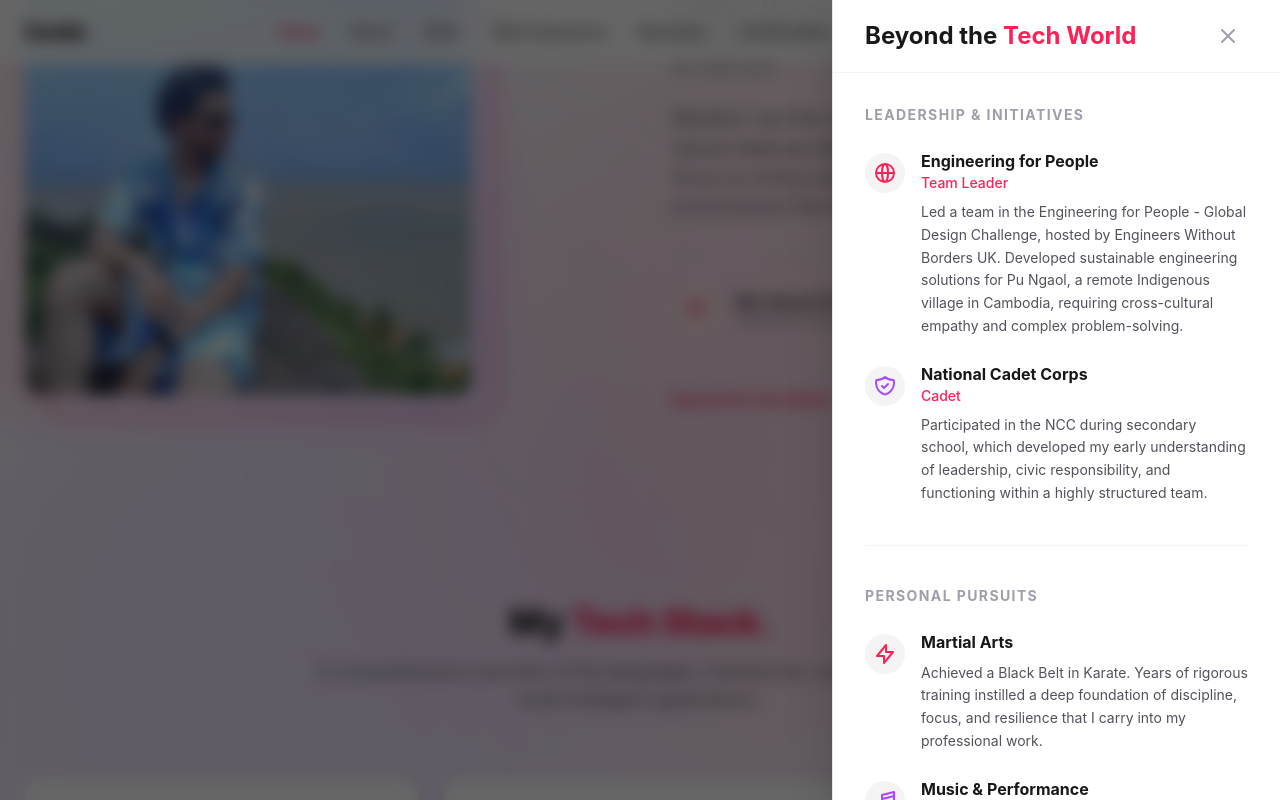
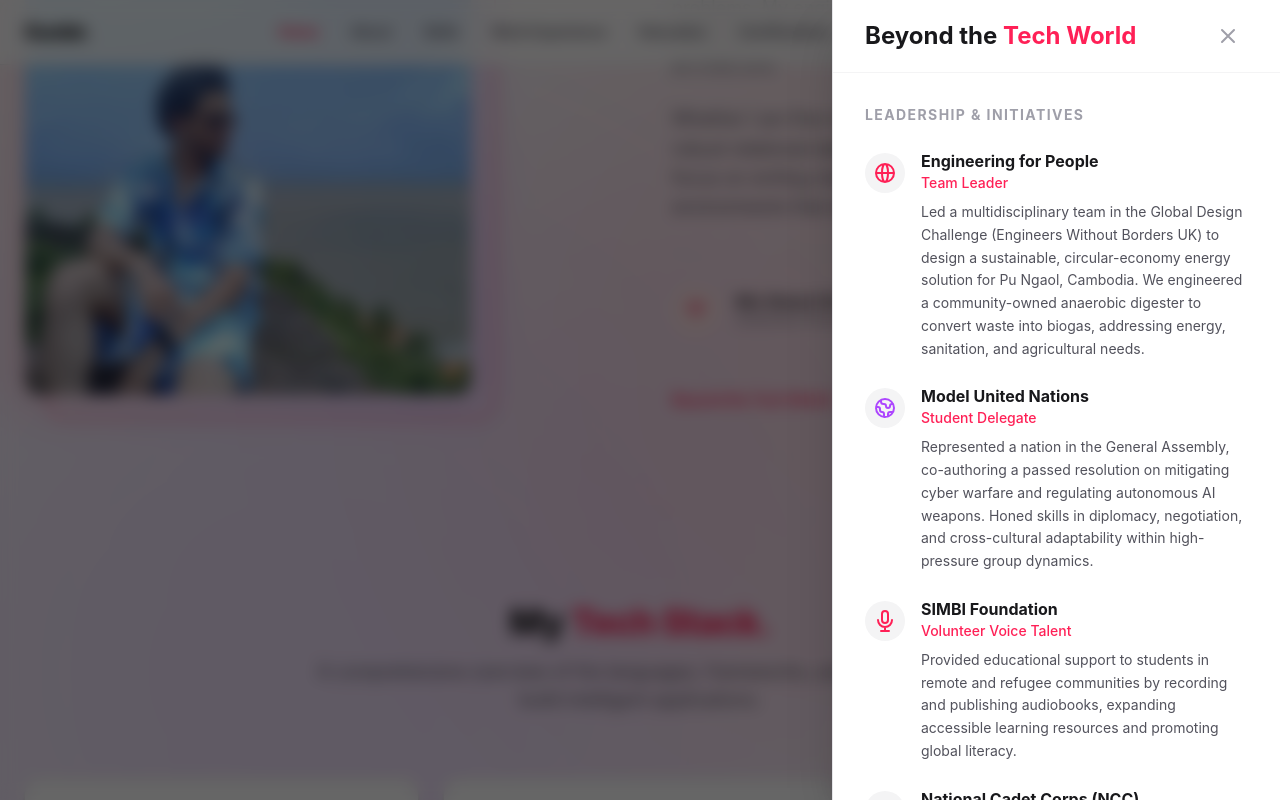
Before and after one commit to Gunbir-Walia/Personal-Portfolio-Website, a React (Vite) app in the folder portfolio-revamp/: page / in a window 1280 px wide. Both pictures are taken after a click on the button "Beyond the Tech World". Shown: the part 995-1795 px from the top of the page. Built offline with nearby package versions, Linux system fonts and the light colour scheme.

Commit message:
Updated the data in Beyond drawer section

```diff
--- a/portfolio-revamp/src/data/beyond.jsx
+++ b/portfolio-revamp/src/data/beyond.jsx
@@ -2,7 +2,12 @@ export const leadership = [
     {
         title: "Engineering for People",
         role: "Team Leader",
-        description: "Led a team in the Engineering for People - Global Design Challenge, hosted by Engineers Without Borders UK. Developed sustainable engineering solutions for Pu Ngaol, a remote Indigenous village in Cambodia, requiring cross-cultural empathy and complex problem-solving.",
+        description: "Led a multidisciplinary team in the Global Design Challenge (Engineers Without Borders UK) to design a sustainable, circular-economy energy solution for Pu Ngaol, Cambodia. We engineered a community-owned anaerobic digester to convert waste into biogas, addressing energy, sanitation, and agricultural needs.",
+        bullets: [
+            "Directed team workflow across technical, sustainability, and communications roles.",
+            "Assessed the feasibility of alternative technologies (solar, hydro, etc.) and justified system choice.",
+            "Embedded user-centred design through community engagement strategies, training plans, and post-implementation feedback loops."
+        ],
         icon: (
             <svg className="h-6 w-6 text-rose-500" fill="none" viewBox="0 0 24 24" stroke="currentColor" strokeWidth="2">
                 <path strokeLinecap="round" strokeLinejoin="round" d="M21 12a9 9 0 01-9 9m9-9a9 9 0 00-9-9m9 9H3m9 9a9 9 0 01-9-9m9 9c1.657 0 3-4.03 3-9s-1.343-9-3-9m0 18c-1.657 0-3-4.03-3-9s1.343-9 3-9m-9 9a9 9 0 019-9" />
@@ -10,9 +15,29 @@ export const leadership = [
         )
     },
     {
-        title: "National Cadet Corps",
-        role: "Cadet",
-        description: "Participated in the NCC during secondary school, which developed my early understanding of leadership, civic responsibility, and functioning within a highly structured team.",
+        title: "Model United Nations",
+        role: "Student Delegate",
+        description: "Represented a nation in the General Assembly, co-authoring a passed resolution on mitigating cyber warfare and regulating autonomous AI weapons. Honed skills in diplomacy, negotiation, and cross-cultural adaptability within high-pressure group dynamics.",
+        icon: (
+            <svg className="h-6 w-6 text-purple-500" fill="none" viewBox="0 0 24 24" stroke="currentColor" strokeWidth="2">
+                <path strokeLinecap="round" strokeLinejoin="round" d="M3.055 11H5a2 2 0 012 2v1a2 2 0 002 2 2 2 0 012 2v2.945M8 3.935V5.5A2.5 2.5 0 0010.5 8h.5a2 2 0 012 2 2 2 0 104 0 2 2 0 012-2h1.064M15 20.488V18a2 2 0 012-2h3.064M21 12a9 9 0 11-18 0 9 9 0 0118 0z" />
+            </svg>
+        )
+    },
+    {
+        title: "SIMBI Foundation",
+        role: "Volunteer Voice Talent",
+        description: "Provided educational support to students in remote and refugee communities by recording and publishing audiobooks, expanding accessible learning resources and promoting global literacy.",
+        icon: (
+            <svg className="h-6 w-6 text-rose-500" fill="none" viewBox="0 0 24 24" stroke="currentColor" strokeWidth="2">
+                <path strokeLinecap="round" strokeLinejoin="round" d="M19 11a7 7 0 01-7 7m0 0a7 7 0 01-7-7m7 7v4m0 0H8m4 0h4m-4-8a3 3 0 01-3-3V5a3 3 0 116 0v6a3 3 0 01-3 3z" />
+            </svg>
+        )
+    },
+    {
+        title: "National Cadet Corps (NCC)",
+        role: "Cadet (Certificate 'A')",
+        description: "Completed rigorous training and the Annual Training Camp, developing a strong foundation in civic responsibility, discipline, and functioning within a highly structured team.",
         icon: (
             <svg className="h-6 w-6 text-purple-500" fill="none" viewBox="0 0 24 24" stroke="currentColor" strokeWidth="2">
                 <path strokeLinecap="round" strokeLinejoin="round" d="M9 12l2 2 4-4m5.618-4.016A11.955 11.955 0 0112 2.944a11.955 11.955 0 01-8.618 3.04A12.02 12.02 0 003 9c0 5.591 3.824 10.29 9 11.622 5.176-1.332 9-6.03 9-11.622 0-1.042-.133-2.052-.382-3.016z" />
@@ -23,8 +48,8 @@ export const leadership = [
 
 export const pursuits = [
     {
-        title: "Martial Arts",
-        description: "Achieved a Black Belt in Karate. Years of rigorous training instilled a deep foundation of discipline, focus, and resilience that I carry into my professional work.",
+        title: "Martial Arts (Shotokan)",
+        description: "Trained for over four years, achieving a Black Belt and a Gold medal at the U-14 North India Karate Championship. Instilled deep focus, resilience, and discipline.",
         icon: (
             <svg className="h-6 w-6 text-rose-500" fill="none" viewBox="0 0 24 24" stroke="currentColor" strokeWidth="2">
                 <path strokeLinecap="round" strokeLinejoin="round" d="M13 10V3L4 14h7v7l9-11h-7z" />
@@ -33,7 +58,7 @@ export const pursuits = [
     },
     {
         title: "Music & Performance",
-        description: "Classically trained guitarist (up to Grade 5) and former band member. Playing music satisfies my creative side and taught me the value of collaborative teamwork.",
+        description: "Reached Grade 5 in Electric Guitar (RSL) and performed in collaborative band settings, balancing technical precision with creative expression and teamwork.",
         icon: (
             <svg className="h-6 w-6 text-purple-500" fill="none" viewBox="0 0 24 24" stroke="currentColor" strokeWidth="2">
                 <path strokeLinecap="round" strokeLinejoin="round" d="M9 19V6l12-3v13M9 19c0 1.105-1.343 2-3 2s-3-.895-3-2 1.343-2 3-2 3 .895 3 2zm12-3c0 1.105-1.343 2-3 2s-3-.895-3-2 1.343-2 3-2 3 .895 3 2zM9 10l12-3" />
@@ -43,7 +68,7 @@ export const pursuits = [
 ];
 
 export const languages = [
-    { name: "English", proficiency: "Native", flag: "🇬🇧" },
-    { name: "Hindi", proficiency: "Native / Mother Tongue", flag: "🇮🇳" },
-    { name: "French", proficiency: "Intermediate", flag: "🇫🇷" }
+    { name: "English", proficiency: "Native", flag: "🇬🇧", level: 100 },
+    { name: "Hindi", proficiency: "Native / Mother Tongue", flag: "🇮🇳", level: 100 },
+    { name: "French", proficiency: "Intermediate", flag: "🇫🇷", level: 60 }
 ];
```
